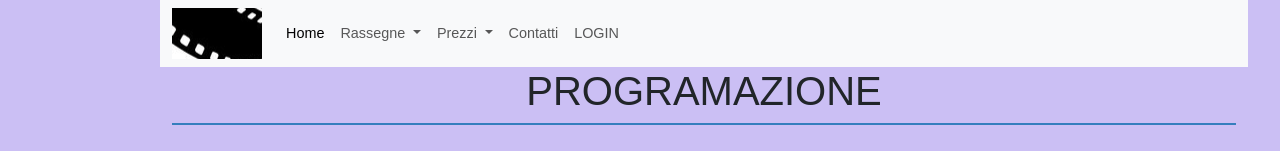
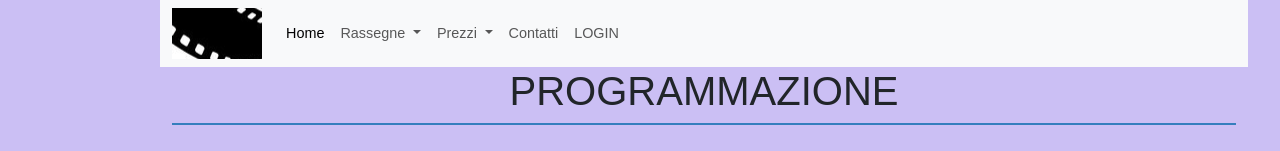
Before and after one commit to Rs4anti/elaboratoPw, a plain HTML site: page index.html in a window 1280 px wide. Shown: the top 151 px of the page. Drawn offline with nearby package versions, Linux system fonts and the light colour scheme.

Commit message:
aggiunta m

```diff
--- a/index.html
+++ b/index.html
@@ -88,7 +88,7 @@ and open the template in the editor.
             <div class="col">
               <div class="header-home">
                 <h1>
-                  PROGRAMAZIONE
+                  PROGRAMMAZIONE
                 </h1>
               </div>
             </div>
```
